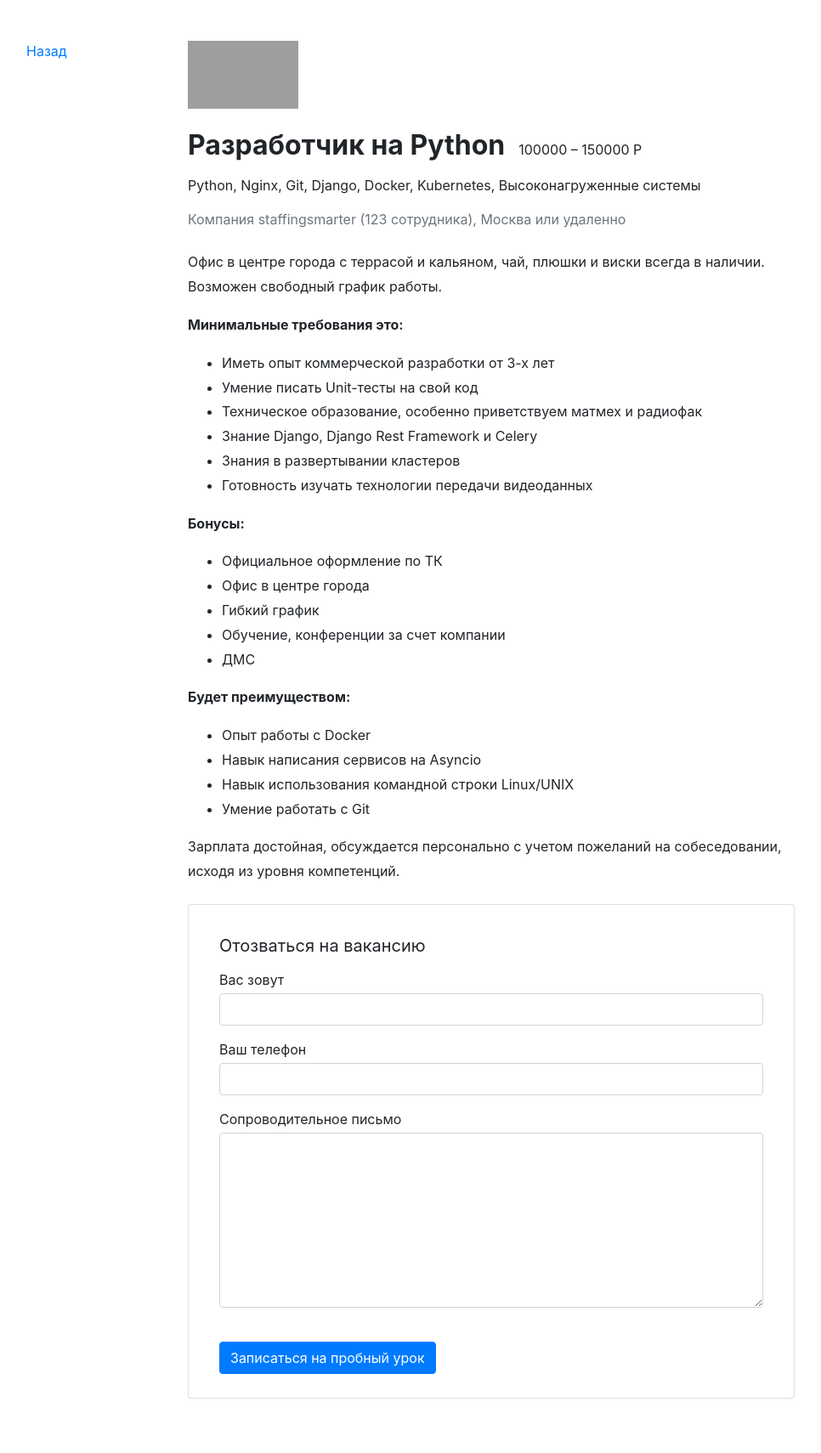
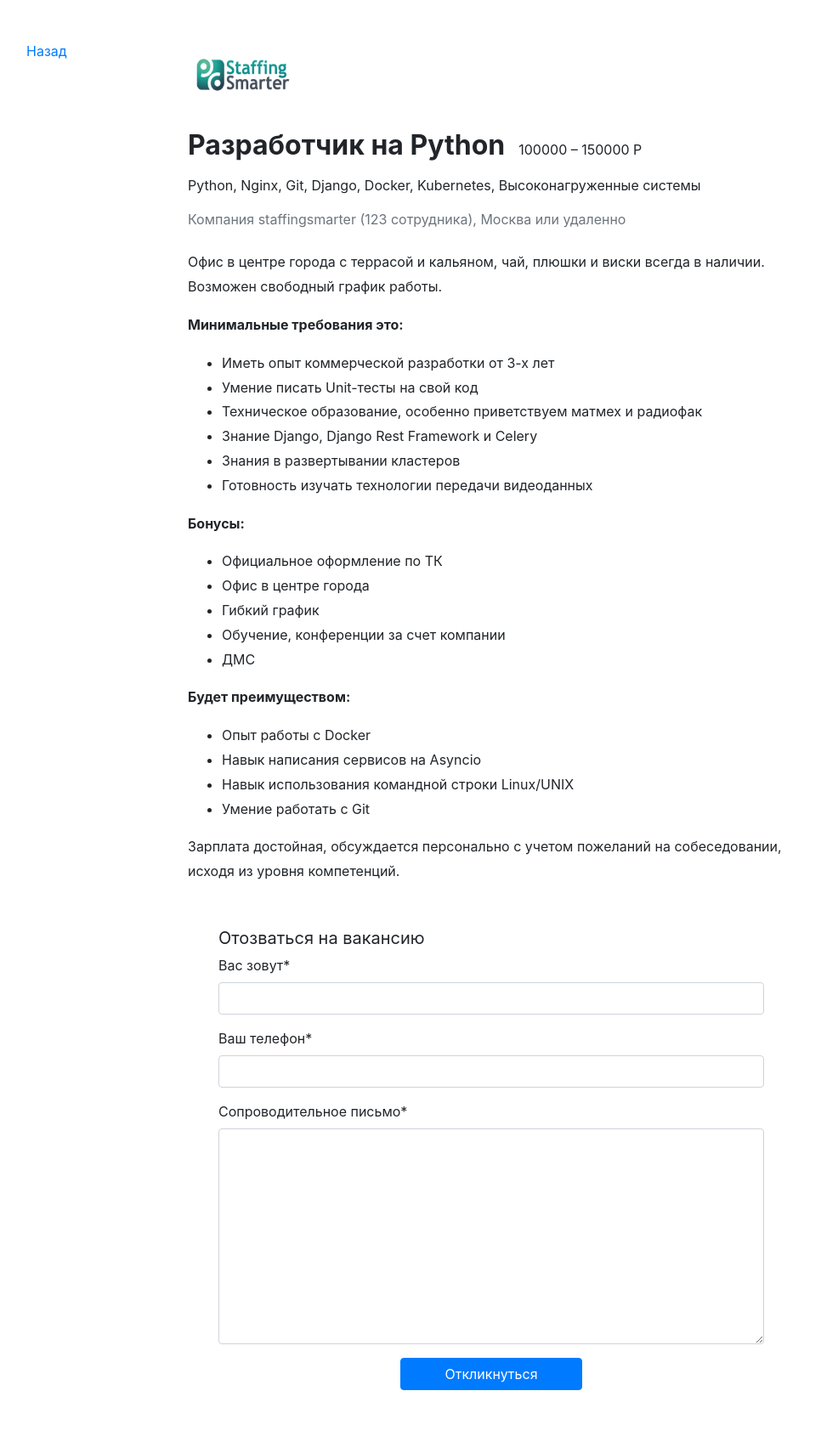
Before and after one commit to osmankurbanov1/job_finder_project, a Django app: template vacancy_app/templates/vacancy_app/vacancy.html in a window 1280 px wide. Shown: the part 72-1782 px from the top of the page at 85% size, without its empty margins (70-1036 px from the left). After the commit the page ends 1708 px from the top, so only its background shows below. Run offline with Django 4.2, Linux system fonts and the light colour scheme; the template is opened without the code that fills it: values that come from a table or form of the project are taken from there, others are empty; data comes from the database, SQL or seed files in the repository; parts of the project's set-up code (start-up, migrations or seed data) failed here and were passed over; some libraries are stand-ins or nearby versions; grey boxes are pictures that could not be loaded.

Commit message:
Added django crispy form in template

```diff
--- a/vacancy_app/templates/vacancy_app/vacancy.html
+++ b/vacancy_app/templates/vacancy_app/vacancy.html
@@ -14,7 +14,7 @@
       </div>
       <div class="col-12 col-lg-8">
         <section class="pl-3">
-          <a href="#"><img src="https://place-hold.it/130x80" width="130" height="80" alt=""></a>
+          <a href="#"><img src="{{vacancy.company.logo.url}}" width="130" height="80" alt=""></a>
           <div class="d-flex align-items-baseline align-content-baseline">
             <h1 class="h2 mt-4 font-weight-bold" >{{vacancy.title}}</h1>
             <p class="m-0 pl-3">{{vacancy.salary_from}} – {{vacancy.salary_to}} Р</p>
@@ -26,24 +26,16 @@
             {{vacancy.description|safe}}
 
           </div>
-          <form action="/echo" class="card mt-4 mb-3" enctype="multipart/form-data">
+
             <div class="card-body mx-3">
               <p class="h5 mt-3 font-weight-normal">Отозваться на вакансию</p>
-              <div class="form-group">
-                <label class="mb-1 mt-2" for="userName">Вас зовут</label>
-                <input class="form-control" type="text" placeholder="" id="userName">
-              </div>
-              <div class="form-group">
-                <label class="mb-1" for="userPhone">Ваш телефон</label>
-                <input class="form-control" type="tel" placeholder="" id="userPhone">
-              </div>
-              <div class="form-group">
-                <label class="mb-1" for="userMsg" >Сопроводительное письмо</label>
-                <textarea class="form-control" rows="8" id="userMsg"></textarea>
-              </div>
-              <input type="submit" class="btn btn-primary mt-4 mb-2" value="Записаться на пробный урок">
+
+              {% load crispy_forms_tags %}
+
+              {% crispy form "bootstrap4" %}
+
             </div>
-          </form>
+
         </section>
       </div>
     </div>
```
